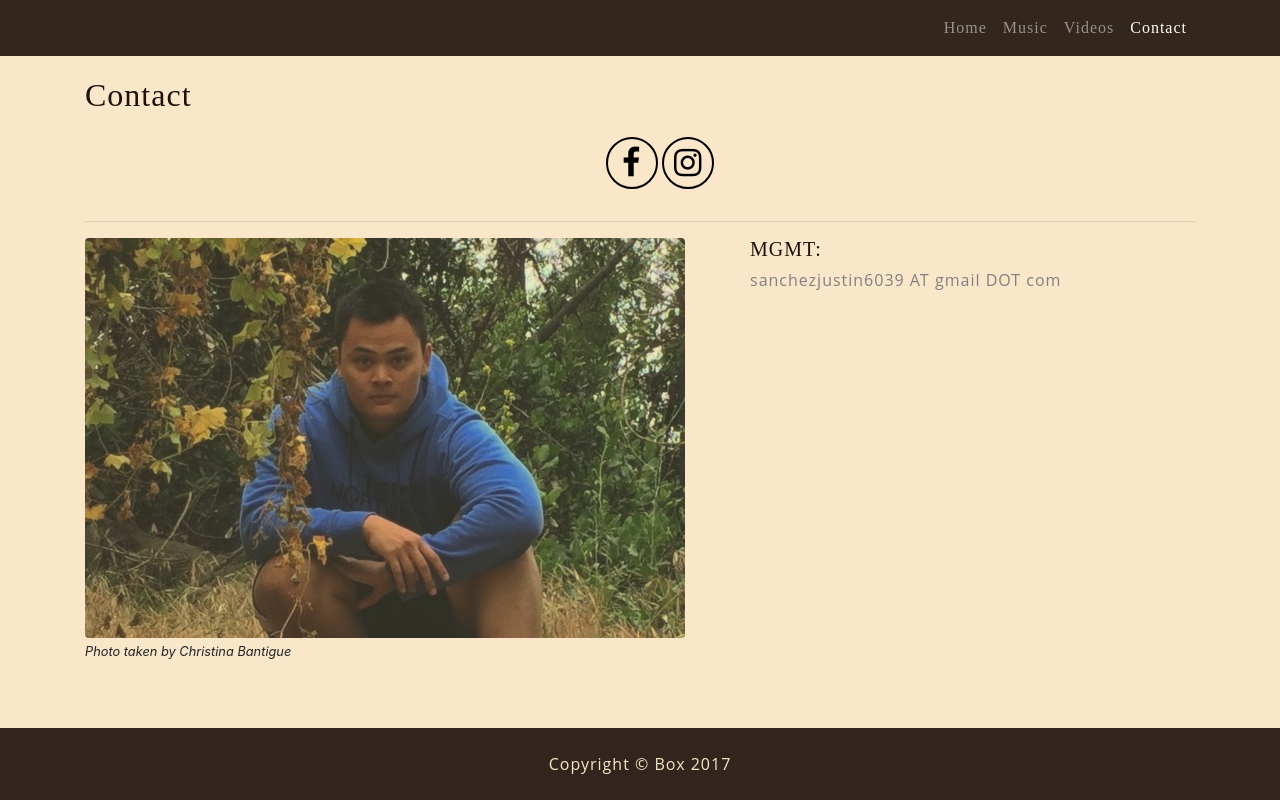
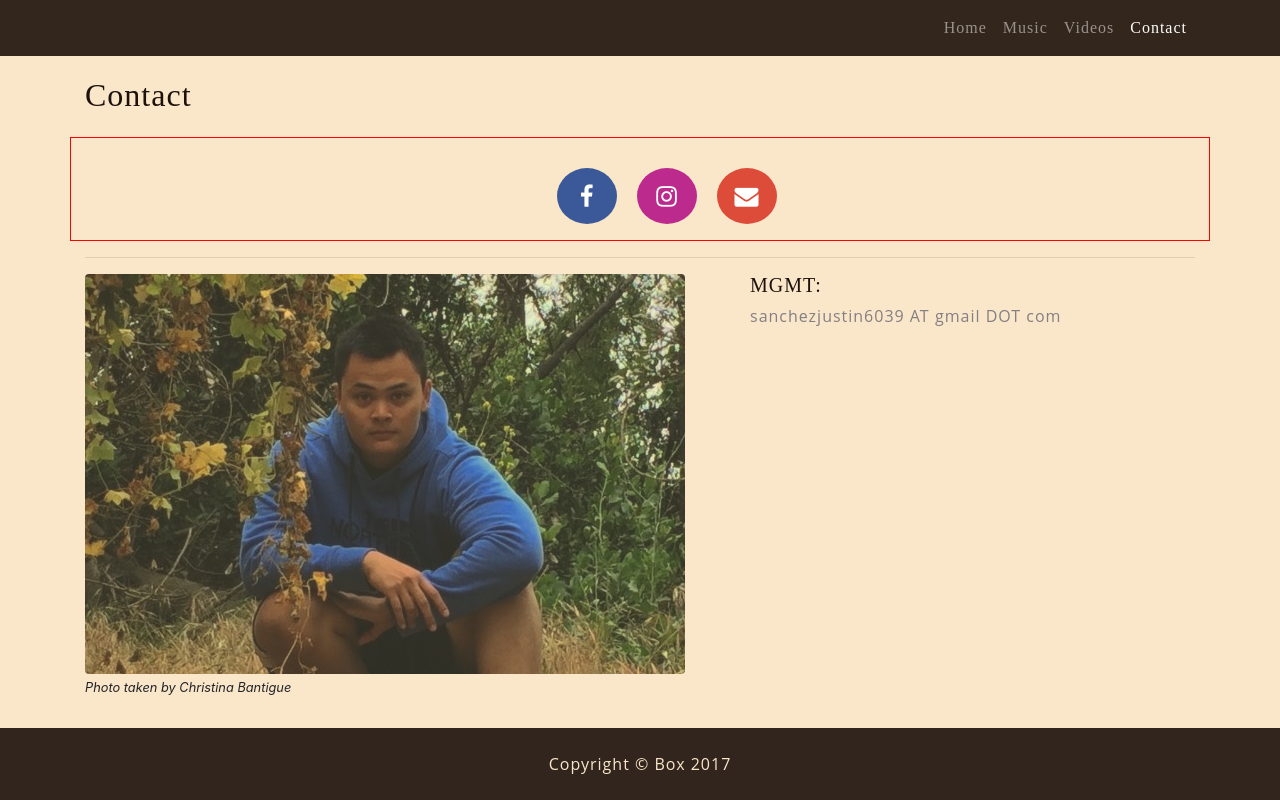
Before and after one commit to anothernameforbox/boxOfficial, a website: page contact/index.html in a window 1280 px wide. Drawn offline with Linux system fonts and the light colour scheme.

Commit message:
social media icons
fix social media icons color and position

```diff
--- a/contact/css/contact.css
+++ b/contact/css/contact.css
@@ -37,49 +37,79 @@ footer {
   opacity: 0.9;
 }
 
+/*#############
+SOCIAL MEDIA ICONS{
+################*/
 .col-md-12 {
+  display: flex;
   text-align: center;
+  border: 1px solid red;
 }
 
-/*.col-md-7 {
-  padding-top: 5em;
-}*/
-
-/*.col-md-5 {
-  padding-top: 5em;
-}*/
-
-ul #social-buttons {
-	margin: 0;
-	padding: 0;
+.col-md-12 ul {
+  display: inline-flex;
+  position: relative;
+  top: 10%;
+  left: 5%;
+  padding-top: 20px;
+  padding-bottom: 10px;
+  list-style: none;
 }
 
-#social-buttons li {
-	list-style-type: none;
-	display: inline-block;
-	border: 2px solid black;
-	border-radius: 50%;
-	width: 52px;
-	height: 52px;
-	padding: 0;
-	margin: 0;
+@media screen and (min-width: 576px) {
+  .col-md-12 ul {
+    left: 20%;
+  }
 }
 
-#social-buttons li i {
-	font-size: 2em;
-	line-height: 1.5em;
-	text-align: center;
-	color: black;
-	width: 1.5em;
+@media screen and (min-width: 768px) {
+  .col-md-12 ul {
+    left: 30%;
+  }
 }
 
-#social-buttons li:hover {
-	background-color: black;
+@media screen and (min-width: 993px) {
+  .col-md-12 ul {
+    left: 38%;
+  }
 }
 
-#social-buttons li i:hover {
-	color: white;
+.col-md-12 ul li {
+  background: #000;
+  margin-right: 10px;
+  margin-left: 10px;
+  font-size: 24px;
+  transition: .5s;
+  border-radius: 50%;
 }
+
+.col-md-12 ul li:hover {
+  transform: translateY(-8px);
+  box-shadow: 0 10px 10px rgba(0,0,0, 0.5);
+}
+
+.col-md-12 ul li a {
+  width: 60px;
+  padding: 10px 0;
+  display: block;
+  color: #fff;
+}
+
+.col-md-12 ul li:nth-child(1) {
+  background: #3b5998;
+}
+
+.col-md-12 ul li:nth-child(2) {
+  background: #bc2a8d;
+}
+
+.col-md-12 ul li:nth-child(3) {
+  background: #dd4b39;
+}
+
+/*#############
+}SOCIAL MEDIA ICONS
+################*/
 
 footer {
   position: absolute;
--- a/contact/index.html
+++ b/contact/index.html
@@ -64,7 +64,7 @@
         	<ul id="social-buttons">
         		<li><a href="https://www.facebook.com/justin.sanchez.90260403?viewas=100000686899395&privacy_source=timeline_gear_menu" target="_blank"><i class="fa fa-facebook" aria-hidden="true"></i></a></li>
         		<li><a href="https://www.instagram.com/anothernameforbox/" target="_blank"><i class="fa fa-instagram" aria-hidden="true"></i></a></li>
-        		<!-- <li><a href="#"><i class="fa fa-envelope" aria-hidden="true"></i></a></li> -->
+        		<li><a href="#"><i class="fa fa-envelope" aria-hidden="true"></i></a></li>
         	</ul>
         </div>
       </div>
```
